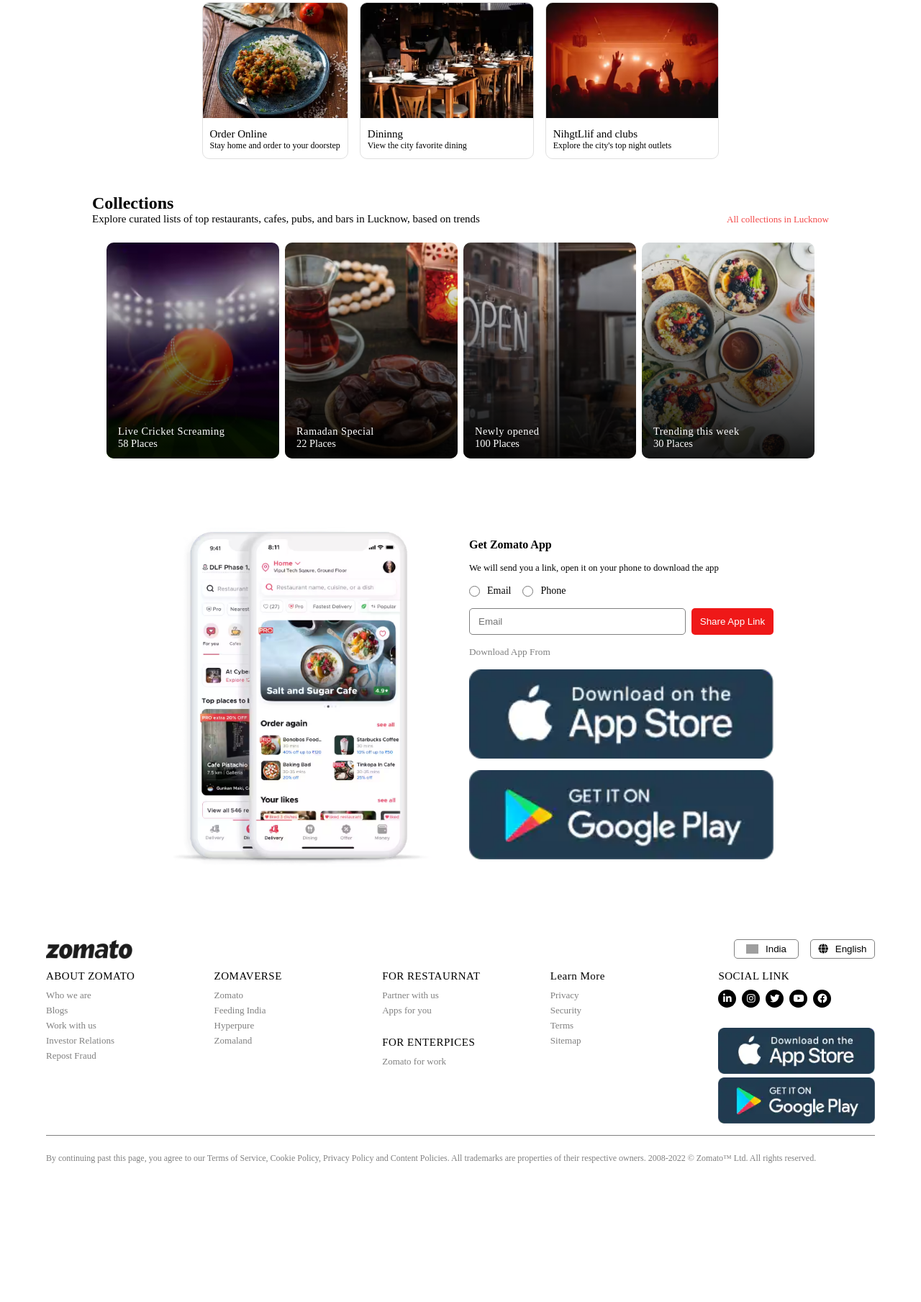
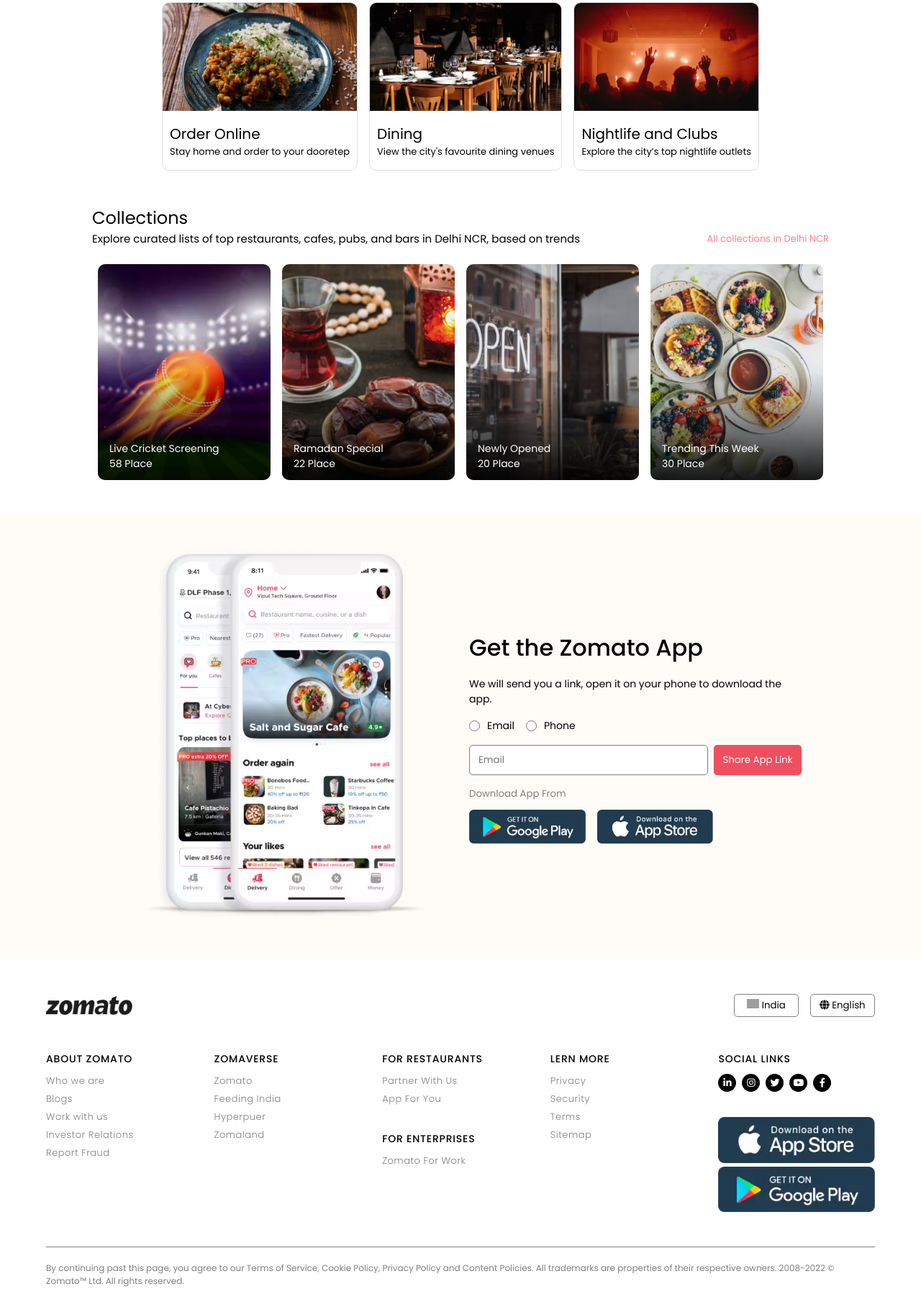
Before and after one commit to naseer12ahmad/zomato-landing-page-10722, a plain HTML site: page index.html in a window 1280 px wide. Shown: the part 525-2334 px from the top of the page at 72% size. Before the commit the page ends 2190 px from the top, so only its background shows below. Drawn offline with Linux system fonts and the light colour scheme; grey boxes are pictures that could not be loaded.

Commit message:
added zomato upadate

```diff
--- a/index.html
+++ b/index.html
@@ -5,24 +5,17 @@
   <meta charset="UTF-8" />
   <meta http-equiv="X-UA-Compatible" content="IE=edge" />
   <meta name="viewport" content="width=device-width, initial-scale=1.0" />
-  <!-- zomato logo in the tab -->
   <link rel="icon" type="image/x-icon"
     href="https://upload.wikimedia.org/wikipedia/commons/thumb/7/75/Zomato_logo.png/220px-Zomato_logo.png" />
-  <!-- font awesome icons -->
   <link rel="stylesheet" href="https://cdnjs.cloudflare.com/ajax/libs/font-awesome/6.1.1/css/all.min.css"
     integrity="sha512-KfkfwYDsLkIlwQp6LFnl8zNdLGxu9YAA1QvwINks4PhcElQSvqcyVLLD9aMhXd13uQjoXtEKNosOWaZqXgel0g=="
     crossorigin="anonymous" referrerpolicy="no-referrer" />
-  <!-- poppins font by google fonts -->
   <link rel="preconnect" href="https://fonts.googleapis.com" />
   <link rel="preconnect" href="https://fonts.gstatic.com" crossorigin />
   <link
     href="https://fonts.googleapis.com/css2?family=Poppins:ital,wght@0,100;0,200;0,300;0,400;0,500;0,600;0,700;0,800;0,900;1,100;1,200;1,300;1,400;1,500;1,600;1,700;1,800;1,900&display=swap"
     rel="stylesheet" />
-
-  <!-- importing styles.css -->
-  <link rel="stylesheet" type="text/css" href="styles.css">
-  <!--   <link rel="stylesheet" href="/styles.css" /> -->
-
+  <link rel="stylesheet" href="styles.css" />
   <title>Zomato Clone</title>
 </head>
 
@@ -31,65 +24,62 @@
     <header>
       <nav class="navbar">
         <a href="#">Get The App</a>
-        <div class="navbar__menu__container">
-          <a href="#" class="link">Inventer Relations</a>
-          <a href="#" class="link">Add restaurnt</a>
-          <a href="#" class="link">Log in</a>
-          <a href="#" class="link">Sign up</a>
-          <a href="#" class="link"></a>
+        <div class="navbar__menu_container">
+          <a href="#" class="link">Investor Relations</a>
+          <a href="#" class="link">Add Restaurant</a>
+          <a href="#" class="link">Log In</a>
+          <a href="#" class="link">Sign Up</a>
           <a href="#" class="user__icon">
             <i class="fa-solid fa-user"></i>
           </a>
         </div>
       </nav>
     </header>
-    <div class="hero__section__container">
-      <img class="hero__section__logo" src="images/heroSectionLogo.png" alt="Zomato log">
-      <h1 class="hero__section__title">Doscover the best food & drinks in Jakarta</h1>
-      <div class="hero__section__input__conatainer">
-        <input class="input_container_location" type="text" placeholder="Jakarta, rt 02 rw 03">
-        <input class="input_container_search" type="text" placeholder="Search for a restaurnat, dishes, drink...">
+    <div class="hero__section_container">
+      <img class="hero__section_logo" src="images/heroSectionLogo.png" alt="Zomato Logo" />
+      <h1 class="hero__section_title">
+        Deliver the best food & drinks in Jakarta
+      </h1>
+      <div class="hero__section_input_container">
+        <input class="input_container_location" type="text" placeholder="YWCA, 1, Ashok Rd, Hanu" />
+        <input class="input_container_search" type="text" placeholder="Search for a restaurant, cuisine or a dish" />
       </div>
     </div>
   </section>
+
   <section class="container we__offer">
-    <div class="we__offer__card">
-      <img src="images/item1.png" alt="">
-      <div class="we__offer__content">
-        <h2>Order Online</h2>
-        <p>Stay home and order to your doorstep</p>
-      </div>
+    <div class="card">
+      <img src="images/item1.png" alt="" />
+      <h2>Order Online</h2>
+      <p>Stay home and order to your dooretep</p>
     </div>
+    <div class="card">
+      <img src="images/item2.png" alt="" />
+      <h2>Dining</h2>
+      <p>View the city's favourite dining venues</p>
+    </div>
+    <div class="card">
+      <img src="images/item3.png" alt="" />
+      <h2>Nightlife and Clubs</h2>
+      <p>Explore the city’s top nightlife outlets</p>
+    </div>
+  </section>
 
-    <div class="we__offer__card">
-      <img src="images/item2.png" alt="">
-      <div class="we__offer__content">
-        <h2>Dininng</h2>
-        <p>View the city favorite dining</p>
-      </div>
-    </div>
-
-    <div class="we__offer__card">
-      <img src="images/item3.png" alt="">
-      <div class="we__offer__content">
-        <h2>NihgtLlif and clubs</h2>
-        <p>Explore the city's top night outlets</p>
-      </div>
-    </div>
-
-  </section>
   <section class="container collections">
     <h1>Collections</h1>
-    <div class="sub__heading__container">
-      <span>Explore curated lists of top restaurants, cafes, pubs, and bars in Lucknow, based on trends</span>
-      <span>All collections in Lucknow</span>
+    <div class="sub__heading_container">
+      <span>
+        Explore curated lists of top restaurants, cafes, pubs, and bars in
+        Delhi NCR, based on trends
+      </span>
+      <span>All collections in Delhi NCR</span>
     </div>
     <div class="collections_card_container">
       <div class="card card1">
         <div class="overlay"></div>
         <div class="content">
-          <h4>Live Cricket Screaming</h4>
-          <span>58 Places</span>
+          <h4>Live Cricket Screening</h4>
+          <span>58 Place</span>
         </div>
       </div>
 
@@ -97,117 +87,136 @@
         <div class="overlay"></div>
         <div class="content">
           <h4>Ramadan Special</h4>
-          <span>22 Places</span>
+          <span>22 Place</span>
         </div>
       </div>
 
       <div class="card card3">
         <div class="overlay"></div>
         <div class="content">
-          <h4>Newly opened</h4>
-          <span>100 Places</span>
+          <h4>Newly Opened</h4>
+          <span>20 Place</span>
         </div>
       </div>
 
       <div class="card card4">
         <div class="overlay"></div>
         <div class="content">
-          <h4>Trending this week</h4>
-          <span>30 Places</span>
+          <h4>Trending This Week</h4>
+          <span>30 Place</span>
         </div>
       </div>
     </div>
   </section>
-  <section class="container get_the_app">
+
+
+  <section class="container get__the_app">
     <div class="semiContainer">
       <div class="left">
-        <img src="images/mobileBanner.png" alt="this is mobile" />
+        <img src="images/mobileBanner.png" alt="banner" />
       </div>
       <div class="right">
-        <h4>Get Zomato App</h4>
-        <p>We will send you a link, open it on your phone to download the app</p>
-        <div class="radio_button_container">
+        <h1>Get the Zomato App</h1>
+
+        <p>
+          We will send you a link, open it on your phone to download the app.
+        </p>
+
+        <div class="radio__buttons_container">
           <div>
             <input type="radio" id="email" name="download_app" />
-            <label for="email" style="font-size: 14px;">Email</label>
+            <label for="email" style="font-size: 14px">Email</label>
           </div>
           <div>
             <input type="radio" id="phone" name="download_app" />
-            <label for="phone" style="font-size: 14px;">Phone</label>
+            <label for="phone" style="font-size: 14px">Phone</label>
           </div>
         </div>
+
         <div class="input_container">
-          <input type="email" placeholder="Email" />
+          <input type="text" placeholder="Email" />
           <button>Share App Link</button>
         </div>
-        <div class="download_app_container">
+
+        <div class="download__app_container">
           <h5>Download App From</h5>
+          <div>
+            <img src="images/playStore.png" alt="" />
+            <img src="images/appleStore.png" alt="" />
+          </div>
         </div>
-        <img src="images/appleStore.png" alt="" />
-        <img src="images/playStore.png" alt="" />
       </div>
     </div>
+  </section>
 
-  </section>
-  <footer class="container footer">
+  <footer class="footer">
     <div class="footer_section1">
-      <img src="images/logo.png" alt="zomato log" />
-      <div class="section1_buttonContainer">
+      <img src="images/logo.png" alt="zomato logo" />
+      <div class="section1__buttonContainer">
         <button>
-          <img src="https://flagcdn.com/w40/in.png" alt="incian flag" style="width: 17px" />
+          <img src="https://flagcdn.com/w40/in.png" alt="India" style="width: 17px" />
           India
         </button>
-        <button><i class="fa fa-globe"></i>English </button>
+        <button>
+          <i class="fa fa-globe" aria-hidden="true"></i> English
+        </button>
       </div>
     </div>
     <div class="navigation_container">
       <div class="link__container">
-        <h5>ABOUT ZOMATO </h5>
+        <h5>ABOUT ZOMATO</h5>
         <a class="footer__link" href="#">Who we are</a>
         <a class="footer__link" href="#">Blogs</a>
         <a class="footer__link" href="#">Work with us</a>
         <a class="footer__link" href="#">Investor Relations</a>
-        <a class="footer__link" href="#">Repost Fraud</a>
+        <a class="footer__link" href="#">Report Fraud</a>
       </div>
+
       <div class="link__container">
         <h5>ZOMAVERSE</h5>
         <a class="footer__link" href="#">Zomato</a>
         <a class="footer__link" href="#">Feeding India</a>
-        <a class="footer__link" href="#">Hyperpure</a>
+        <a class="footer__link" href="#">Hyperpuer</a>
         <a class="footer__link" href="#">Zomaland</a>
       </div>
+
       <div class="link__container">
-        <h5>FOR RESTAURNAT</h5>
-        <a class="footer__link" href="#">Partner with us</a>
-        <a class="footer__link" href="#">Apps for you</a>
+        <h5>FOR RESTAURANTS</h5>
+        <a class="footer__link" href="#">Partner With Us</a>
+        <a class="footer__link" href="#">App For You</a>
         <br />
-        <h5>FOR ENTERPICES</h5>
-        <a class="footer__link" href="#">Zomato for work</a>
+        <h5>FOR ENTERPRISES</h5>
+        <a class="footer__link" href="#">Zomato For Work</a>
       </div>
+
       <div class="link__container">
-        <h5>Learn More</h5>
+        <h5>LERN MORE</h5>
         <a class="footer__link" href="#">Privacy</a>
         <a class="footer__link" href="#">Security</a>
         <a class="footer__link" href="#">Terms</a>
         <a class="footer__link" href="#">Sitemap</a>
       </div>
+
       <div class="link__container">
-        <h5>SOCIAL LINK</h5>
+        <h5>SOCIAL LINKS</h5>
         <div class="social__links_container">
           <button><i class="fa-brands fa-linkedin-in"></i></button>
           <button><i class="fa-brands fa-instagram"></i></button>
           <button><i class="fa-brands fa-twitter"></i></button>
           <button><i class="fa-brands fa-youtube"></i></button>
-          <button><i class="fa-brands fa-facebook"></i></button>
+          <button><i class="fa-brands fa-facebook-f"></i></button>
         </div>
         <br />
-        <img src="images/appleStore.png" alt="" class="footer__section_logos" />
-        <img src="images/playStore.png" alt="" class="footer__section_logos" />
+        <img src="images/appleStore.png" alt="" class="footer__store_logos" />
+        <img src="images/playStore.png" alt="" class="footer__store_logos" />
       </div>
     </div>
-    <div class="disclamer">By continuing past this page, you agree to our Terms of Service, Cookie Policy, Privacy
-      Policy and Content Policies. All trademarks are properties
-      of their respective owners. 2008-2022 © Zomato™ Ltd. All rights reserved.</div>
+    <p class="disclamer">
+      By continuing past this page, you agree to our Terms of Service, Cookie
+      Policy, Privacy Policy and Content Policies. All trademarks are
+      properties of their respective owners. 2008-2022 © Zomato™ Ltd. All
+      rights reserved.
+    </p>
   </footer>
 </body>
 
--- a/styles.css
+++ b/styles.css
@@ -2,75 +2,75 @@
     padding: 0;
     margin: 0;
     box-sizing: border-box;
-    font-family: "poppins" sans-serif;
+    font-family: "Poppins", sans-serif;
 }
 
 .hero__section {
     background: url(images/heroSectionBackground.png);
+    background-position: center;
     background-size: cover;
-    background-position: center;
     color: white;
     min-height: 60vh;
 }
 
 .navbar {
     display: flex;
+    justify-content: space-between;
     align-items: center;
-    justify-content: space-between;
+    padding: 16px 48px;
     height: 60px;
-    padding: 16px 48px;
 }
 
 .navbar a {
     text-decoration: none;
     color: white;
+    /* font-weight: 300; */
 }
 
-.navbar__menu__container {
+.navbar__menu_container {
     display: flex;
     gap: 20px;
 }
 
-.navbar__menu__container .user__icon {
+.user__icon {
+    height: 30px;
     width: 30px;
-    height: 30px;
     border-radius: 100%;
-    border: 1px solid white;
+    border: solid 1px white;
     align-items: center;
     justify-content: center;
     display: none;
-
 }
 
-.hero__section__container {
+.hero__section_container {
     display: flex;
     flex-direction: column;
     align-items: center;
     justify-content: center;
+    height: calc(60vh - 60px);
     gap: 32px;
-    height: calc(60vh - 60px);
 }
 
-.hero__section__logo {
-    width: 220px;
+.hero__section_logo {
+    width: 250px;
     height: auto;
 }
 
-.hero__section__title {
+.hero__section_title {
+    text-align: center;
     font-size: 30px;
-    text-align: center;
     font-weight: 400;
 }
 
-.hero__section__input__conatainer {
-    background-color: white;
+.hero__section_input_container {
+    background: white;
     padding: 10px;
+    border-radius: 10px;
     display: flex;
+    gap: 10px;
     align-items: center;
-    justify-items: center;
-    gap: 10px;
+    justify-content: center;
     width: 50%;
-    border-radius: 10px;
 }
 
 .input_container_location,
@@ -80,22 +80,22 @@
     outline: none;
 }
 
+.input_container_search {
+    width: 70%;
+}
+
 .input_container_location {
-    width: 35%;
+    width: 30%;
     border-right: 2px solid #e0e0e0;
 }
 
-.input_container_search {
-    width: 65%;
-}
-
 @media only screen and (max-width: 600px) {
-    .navbar__menu__container .user__icon {
-        display: flex;
+    .navbar__menu_container .link {
+        display: none;
     }
 
-    .link {
-        display: none;
+    .user__icon {
+        display: flex;
     }
 
     .navbar {
@@ -106,7 +106,7 @@
         min-height: 80vh;
     }
 
-    .hero__section__input__conatainer {
+    .hero__section_input_container {
         flex-direction: column;
         background-color: transparent;
         width: 100%;
@@ -116,80 +116,76 @@
     .input_container_search {
         padding: 15px;
         border-radius: 10px;
-        width: 95%;
+        width: 90%;
     }
 
-    .hero__section__container {
-        height: calc(60vh - 60px);
+    .hero__section_container {
+        height: calc(80vh - 60px);
     }
 
-    .hero__section__title {
-        font-size: 20px;
-        width: 95%;
+    .input_container_location {
+        border-right: none;
     }
 }
 
 .container {
-    margin: 3rem auto;
+    margin: 48px auto;
     width: 80%;
 }
 
 .we__offer {
     display: flex;
     flex-wrap: wrap;
-    gap: 1rem;
+    gap: 16px;
     align-items: center;
     justify-content: center;
 }
 
-.we__offer__card {
+.we__offer .card {
     border-radius: 10px;
     overflow: hidden;
     border: 1px solid #e0e0e0;
-    transition: all 0.3s ease;
+    transition: all 300ms ease-out;
 }
 
-.we__offer__card:hover {
-    transform: scale(1.05);
-}
-
-.we__offer__card img {
+.we__offer .card img {
     width: 100%;
-    height: 160px;
+    height: 150px;
     object-fit: cover;
     object-position: center;
 }
 
-.we__offer__content {
-    padding: 10px;
-}
-
-.we__offer__content h2 {
-    font-size: 15px;
+.we__offer .card h2 {
+    padding: 10px 10px 0 10px;
+    font-size: 20px;
     font-weight: 400;
 }
 
-.we__offer__content p {
-    font-size: 12px;
+.we__offer .card p {
+    font-size: 13px;
+    padding: 0 10px 15px 10px;
+}
+
+.we__offer .card:hover {
+    transform: scale(1.05);
 }
 
 .collections h1 {
-    font-weight: 600;
+    font-weight: 400;
 }
 
-.collections .sub__heading__container {
+.collections .sub__heading_container {
     font-size: 15px;
     display: flex;
     align-items: center;
     justify-content: space-between;
     flex-wrap: wrap;
-    gap: 1rem;
+    gap: 16px;
 }
 
-.sub__heading__container span:nth-child(2) {
-    color: rgb(243, 72, 72);
+.sub__heading_container span:nth-child(2) {
+    color: #ff7e8b;
     font-size: 13px;
-    cursor: pointer;
 }
 
 .collections_card_container {
@@ -197,8 +193,8 @@
     align-items: center;
     justify-content: center;
     flex-wrap: wrap;
-    gap: 0.5rem;
-    margin-top: 1.5rem;
+    gap: 16px;
+    margin-top: 24px;
 }
 
 .collections_card_container .card {
@@ -227,16 +223,16 @@
 }
 
 .overlay {
+    background: linear-gradient(0deg,
+            rgba(0, 0, 0, 0.9) 0%,
+            rgba(0, 0, 0, 0.05) 50%,
+            rgba(0, 0, 0, 0.05) 85%);
     width: 100%;
     height: 100%;
-    position: absolute;
+    display: absolute;
     top: 0;
     left: 0;
     border-radius: 10px;
-    background: linear-gradient(0deg,
-            rgba(0, 0, 0, 0.9) 0%,
-            rgba(0, 0, 0, 0.5) 50%,
-            rgba(0, 0, 0, 0.05) 85%);
 }
 
 .collections_card_container .card .content {
@@ -245,85 +241,80 @@
     left: 0;
     color: white;
     padding: 12px 16px;
-    font-size: 0.9rem;
+    font-size: 14px;
 }
 
 .content h4 {
     font-weight: 400;
-    letter-spacing: 0.5px;
 }
 
-.get_the_app {
+.get__the_app {
     display: flex;
     align-items: center;
     justify-content: center;
-    background-color: white;
+    background-color: rgb(255, 251, 247);
     width: 100%;
-    padding: 3rem 6rem;
+    padding: 48px 48px;
 }
 
-.get_the_app .semiContainer {
+.get__the_app .semiContainer {
     width: 60%;
     display: flex;
     justify-content: center;
     align-items: center;
     flex-wrap: wrap;
-    gap: 1.5rem;
+    gap: 24px;
 }
 
-.get_the_app .semiContainer .left {
+.get__the_app .semiContainer .left {
     flex: 2;
 }
 
-.get_the_app .semiContainer .left img {
+.get__the_app .semiContainer .left img {
     width: 100%;
     object-fit: cover;
-    object-position: center;
 }
 
-.get_the_app .semiContainer .right {
+.get__the_app .semiContainer .right {
     flex: 3;
     height: 100%;
     display: flex;
     flex-direction: column;
-    gap: 1rem;
+    gap: 16px;
 }
 
 .right h1 {
-    font-weight: 400;
-    font-size: 2rem;
+    font-weight: 500;
+    font-size: 32px;
 }
 
 .right p {
-    font-size: 0.8rem;
+    font-size: 14px;
 }
 
-.semiContainer .right .radio_button_container {
+.semiContainer .right .radio__buttons_container {
     display: flex;
     align-items: center;
-    gap: 1rem;
+    gap: 16px;
 }
 
-.semiContainer .right .radio_button_container div {
+.semiContainer .right .radio__buttons_container div {
     display: flex;
     align-items: center;
     justify-content: center;
     gap: 10px;
 }
 
-.right .radio_button_container div input {
+.semiContainer .right .radio__buttons_container div input {
     height: 15px;
     width: 15px;
-    accent-color: rgb(212, 82, 82);
+    accent-color: rgb(239, 79, 95);
 }
 
 .semiContainer .right .input_container {
     display: flex;
-    gap: 0.5rem;
-}
-
-.input_container {
     flex-wrap: wrap;
+    gap: 8px;
 }
 
 .input_container button,
@@ -332,7 +323,6 @@
 }
 
 .input_container input {
-    flex: auto;
     border: 1.5px solid gray;
     outline: none;
     border-radius: 5px;
@@ -341,66 +331,65 @@
 
 .input_container button {
     border: none;
-    background-color: rgb(239, 24, 24);
+    background-color: rgb(239, 79, 95);
     color: white;
     border-radius: 5px;
     cursor: pointer;
 }
 
-.right .download_app_container {
+.right .download__app_container {
     display: flex;
     flex-direction: column;
     gap: 0.7rem;
 }
 
-.download_app_container h5 {
+.download__app_container h5 {
     font-weight: 400;
     color: gray;
 }
 
-.download_app_container div {
+.download__app_container div {
     display: flex;
-    gap: 1rem;
+    gap: 16px;
 }
 
-.download_app_container div img {
+.download__app_container div img {
     width: 35%;
 }
 
 @media only screen and (max-width: 1300px) {
-
-    .get_the_app .semiContainer .left,
-    .get_the_app .semiContainer .right {
+    .get__the_app .semiContainer .left {
         flex: 1;
     }
 
-    .get_the_app .semiContainer {
+    .get__the_app .semiContainer .right {
+        flex: 1;
+    }
+
+    .get__the_app .semiContainer {
         width: 80%;
     }
-
 }
 
 @media only screen and (max-width: 900px) {
-    .get_the_app {
+    .get__the_app {
         padding: 2rem;
     }
 
-    .get_the_app .semiContainer {
+    .get__the_app .semiContainer {
         width: 90%;
     }
-
 }
 
 @media only screen and (max-width: 700px) {
-    .get_the_app {
-        padding: 2rem 0;
+    .get__the_app {
+        padding: 3rem 0;
     }
 
-    .get_the_app .semiContainer {
+    .get__the_app .semiContainer {
         width: 80%;
         flex-direction: column;
     }
-
 }
 
 .footer {
@@ -413,39 +402,37 @@
     justify-content: space-between;
     width: 90%;
     margin: auto;
-    flex-wrap: wrap;
-    gap: 2.5rem;
 }
 
 .footer_section1 img {
     width: 120px;
+    height: auto;
 }
 
-.section1_buttonContainer {
+.section1__buttonContainer {
     display: flex;
-    gap: 1rem;
+    gap: 16px;
 }
 
-.section1_buttonContainer button {
-    padding: 5px 5px;
+.section1__buttonContainer button {
+    padding: 5px;
     width: 90px;
     border: 1px solid gray;
     background-color: transparent;
     border-radius: 5px;
-    display: flex;
-    align-items: center;
-    justify-content: center;
-    gap: 10px;
     cursor: pointer;
 }
 
 .navigation_container {
     display: grid;
-    grid-template-columns: repeat(5, 1fr);
     width: 90%;
     margin: auto;
+
+    /* grid-template-columns:  1fr 1fr 1fr 1fr; */
+    grid-template-columns: repeat(5, 1fr);
+
     gap: 1rem;
-    padding: 1rem 0;
+    padding: 48px 0;
 }
 
 .link__container {
@@ -456,9 +443,9 @@
 
 .link__container h5 {
     font-weight: 500;
-    font-size: 15px;
+    font-size: 14px;
     margin-bottom: 5px;
-    letter-spacing: 0.5px;
+    letter-spacing: 0.8px;
 }
 
 .footer__link {
@@ -466,6 +453,7 @@
     color: gray;
     font-size: 13px;
     font-weight: 300;
+    letter-spacing: 0.5px;
 }
 
 .footer__link:hover {
@@ -484,33 +472,31 @@
     height: 25px;
     border-radius: 30px;
     display: flex;
+    align-items: center;
     justify-content: center;
-    align-items: center;
-    cursor: pointer;
 }
 
 .social__links_container button i {
     color: white;
-    font: 13px;
+    font-size: 13px;
 }
 
-.footer__section_logos {
+.footer__store_logos {
     width: 100%;
 }
 
-.disclamer {
+.footer .disclamer {
     width: 90%;
     margin: auto;
+    padding: 20px 0;
+    font-size: 12px;
     color: gray;
-    font-size: 12px;
     border-top: 1px solid gray;
-    padding-top: 1.5rem;
-
 }
 
 @media only screen and (max-width: 900px) {
     .navigation_container {
-        grid-template-columns: repeat(3, 1fr);
+        grid-template-columns: 1fr 1fr 1fr;
     }
 }
 
@@ -521,6 +507,12 @@
 }
 
 @media only screen and (max-width: 450px) {
+    .footer_section1 {
+        flex-direction: column;
+        gap: 16px;
+        align-items: flex-start;
+    }
+
     .navigation_container {
         grid-template-columns: 1fr;
     }
```
